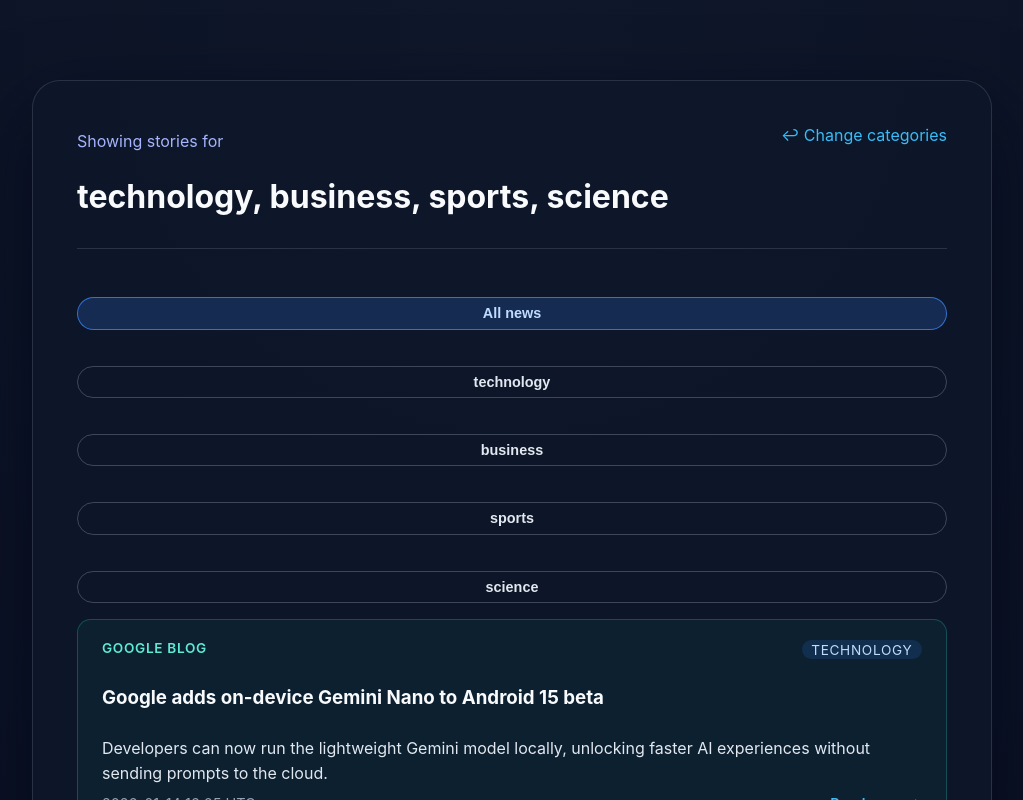
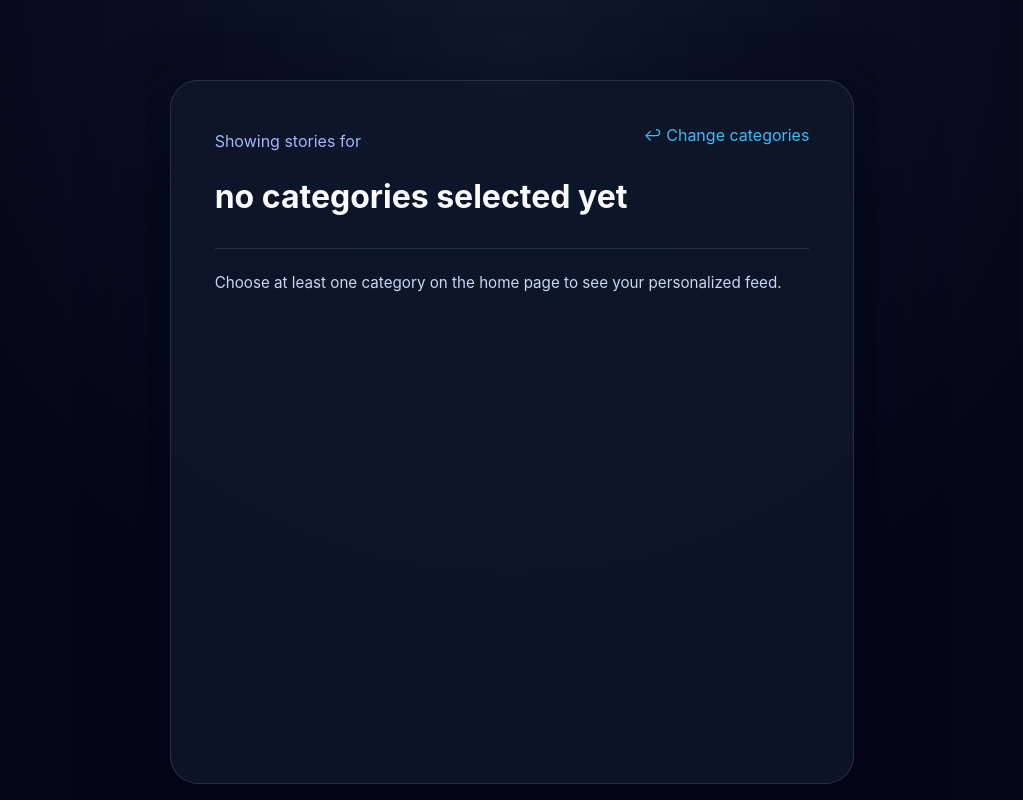
Before and after one commit to halilozerdem2/Hundle, a Next.js app in the folder apps/web/: page /news in a window 1280 px wide. Shown: the top 800 px of the page, without its empty margins (128-1151 px from the left). Built offline with nearby package versions, Linux system fonts and the light colour scheme.

Commit message:
feat: gate news feed behind selection

```diff
--- a/apps/web/app/news/page.tsx
+++ b/apps/web/app/news/page.tsx
@@ -24,13 +24,17 @@
 
 const NewsPage = async ({ searchParams }: NewsPageProps) => {
   const categories = parseCategories(searchParams?.categories);
-  const targetCategories = categories.length ? categories : AVAILABLE_CATEGORIES;
+  const headingDescription = categories.length
+    ? buildDescription(categories)
+    : 'no categories selected yet';
+  let articles: NewsArticle[] = [];
 
-  let articles: NewsArticle[] = [];
-  try {
-    articles = await fetchNews(targetCategories);
-  } catch (error) {
-    console.error('Unable to fetch news', error);
+  if (categories.length) {
+    try {
+      articles = await fetchNews(categories);
+    } catch (error) {
+      console.error('Unable to fetch news', error);
+    }
   }
 
   return (
@@ -39,15 +43,19 @@
         <header>
           <div>
             <p className="news-section-subtitle">Showing stories for</p>
-            <h1>{buildDescription(targetCategories)}</h1>
+            <h1>{headingDescription}</h1>
           </div>
           <Link href="/">↩︎ Change categories</Link>
         </header>
 
         <div className="news-page-divider" />
 
-        {articles.length ? (
-          <NewsClient articles={articles} categories={targetCategories} />
+        {!categories.length ? (
+          <p className="news-placeholder">
+            Choose at least one category on the home page to see your personalized feed.
+          </p>
+        ) : articles.length ? (
+          <NewsClient articles={articles} categories={categories} />
         ) : (
           <p className="news-placeholder">We could not find new stories right now.</p>
         )}
```
